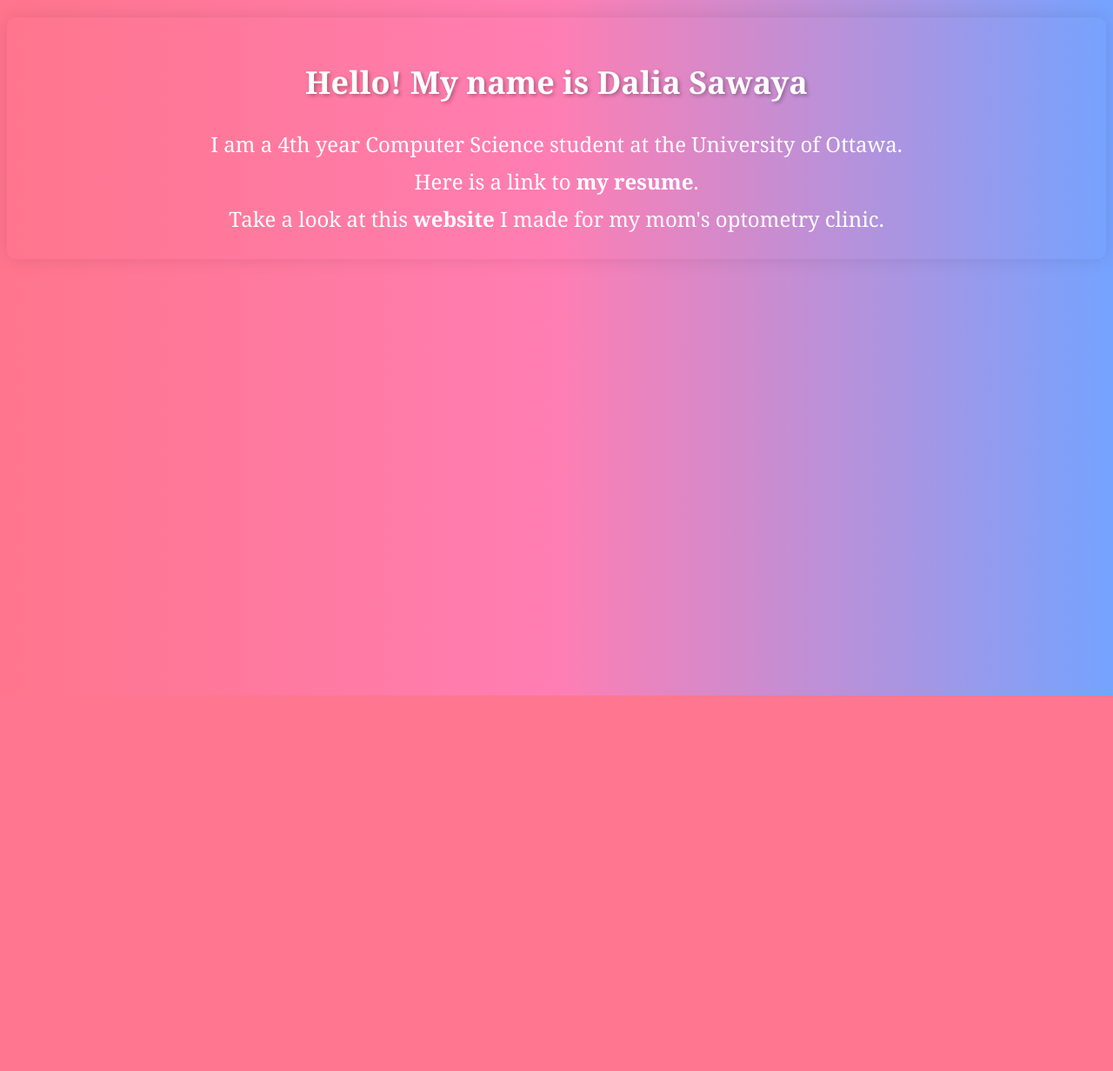
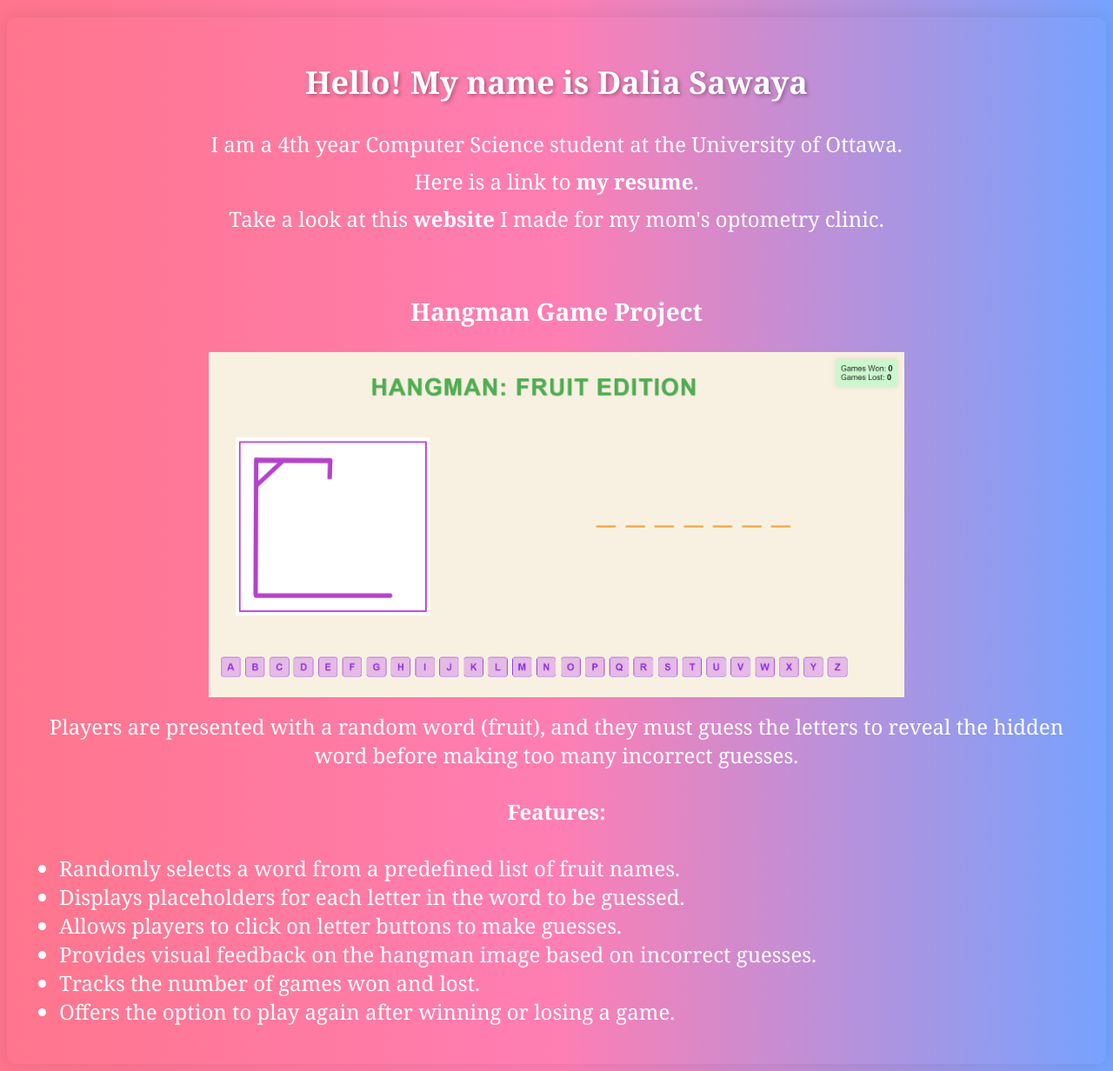
Before and after one commit to daliasawaya/portfolio, a PHP site: page / in a window 1280 px wide. Shown: the whole page at 87% size. Before the commit the page ends 800 px from the top, so only its background shows below. Run offline with PHP 8.4, Linux system fonts and the light colour scheme.

Commit message:
added hangman description

```diff
--- a/index.html
+++ b/index.html
@@ -8,5 +8,20 @@
     <p>I am a 4th year Computer Science student at the University of Ottawa. </p>
     <p>Here is a link to <a href="resume.html">my resume</a>.</p>
     <p>Take a look at this <a href="Lab5/index.html">website</a> I made for my mom's optometry clinic.</p>
+    <br>
+    <h3>Hangman Game Project</h3>
+    <img src="InitialState.png" alt="InitialState">
+    <p>Players are presented with a random word (fruit),
+        and they must guess the letters to reveal the hidden word before making
+        too many incorrect guesses.</p>
+        <h4>Features:</h4>
+        <ul>
+            <li>Randomly selects a word from a predefined list of fruit names.</li>
+            <li>Displays placeholders for each letter in the word to be guessed.</li>
+            <li>Allows players to click on letter buttons to make guesses.</li>
+            <li>Provides visual feedback on the hangman image based on incorrect guesses.</li>
+            <li>Tracks the number of games won and lost.</li>
+            <li>Offers the option to play again after winning or losing a game.</li>
+        </ul>
 </body>
 </html>
--- a/indexStyles.css
+++ b/indexStyles.css
@@ -29,3 +29,15 @@ a {
 a:hover {
     color: #fda1c7;
 }
+
+li {
+    text-align: left;
+}
+
+img {
+    width: 800px;
+}
+
+#hangman-summary {
+    margin-top: 50px; /* Adjust spacing as needed */
+}
```
Also changed, not shown: InitialState.png (added).
